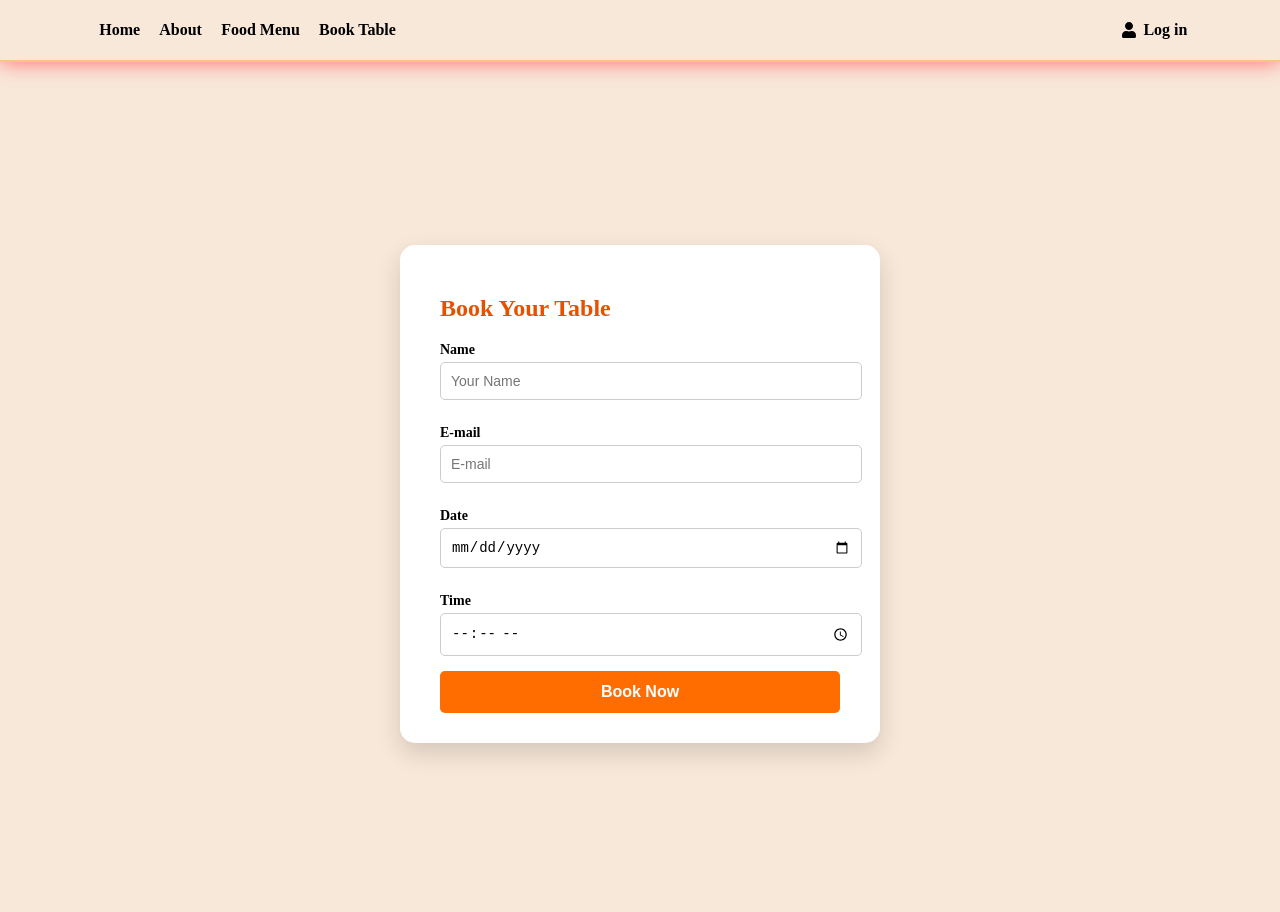
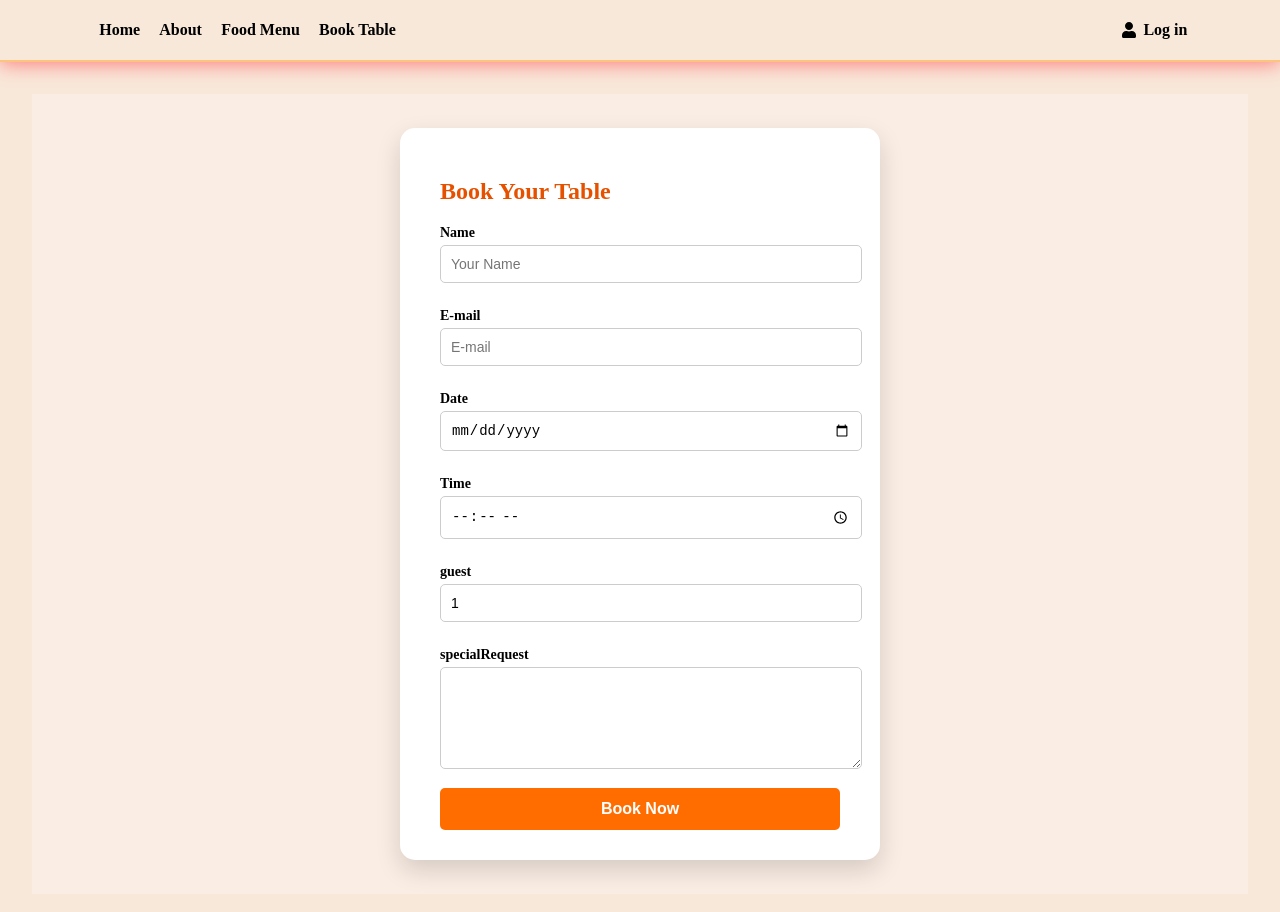
Before and after one commit to AFTKBOIZA/WEB, a Next.js app: page /booking1 in a window 1280 px wide. Shown: the top 912 px of the page. Built offline with nearby package versions, Linux system fonts and the light colour scheme; no server answers.

Commit message:
Updatebook

```diff
--- a/app/booking1/book1.css
+++ b/app/booking1/book1.css
@@ -3,6 +3,7 @@
   justify-content: center;
   align-items: center;
   min-height: 100vh;
+  background: #faede4; /* เพิ่มพื้นหลังเบา ๆ */
 }
 
 .booking-form {
@@ -27,7 +28,8 @@
   display: block;
 }
 
-  .booking-form input {
+.booking-form input,
+.booking-form textarea {
   width: 100%;
   padding: 10px;
   margin-top: 4px;
@@ -35,6 +37,11 @@
   border-radius: 5px;
   border: 1px solid #ccc;
   font-size: 14px;
+  resize: vertical;
+}
+
+.booking-form textarea {
+  min-height: 80px;
 }
 
 .booking-form button {
@@ -47,8 +54,15 @@
   border: none;
   border-radius: 5px;
   cursor: pointer;
+  transition: background-color 0.2s ease-in-out;
 }
 
 .booking-form button:hover {
   background-color: #e65100;
 }
+
+.booking-form p {
+  margin-top: 10px;
+  font-weight: bold;
+  text-align: center;
+}
--- a/app/booking1/page.js
+++ b/app/booking1/page.js
@@ -13,9 +13,11 @@ const BookingPage = () => {
   const [email, setEmail] = useState('');
   const [date, setDate] = useState('');
   const [time, setTime] = useState('');
+  const [guests, setGuests] = useState(1);
+  const [specialRequest, setSpecialRequest] = useState('');
   const [message, setMessage] = useState('');
 
-  const today = new Date().toISOString().split('T')[0]; // 🔸 ใช้เป็น min ของ input
+  const today = new Date().toISOString().split('T')[0];
 
   useEffect(() => {
     const getUser = async () => {
@@ -48,6 +50,8 @@ const BookingPage = () => {
         email,
         booking_date: date,
         booking_time: time,
+        guests,
+        specialRequest, // ใช้ชื่อตรงกับใน Supabase
       },
     ]);
 
@@ -58,6 +62,8 @@ const BookingPage = () => {
       setMessage('✅ Booking successful!');
       setDate('');
       setTime('');
+      setGuests(1);
+      setSpecialRequest('');
     }
   };
 
@@ -88,7 +94,7 @@ const BookingPage = () => {
           <input
             type="date"
             required
-            min={today} // ✅ ป้องกันเลือกวันก่อนหน้า
+            min={today}
             value={date}
             onChange={(e) => setDate(e.target.value)}
           />
@@ -101,6 +107,22 @@ const BookingPage = () => {
             onChange={(e) => setTime(e.target.value)}
           />
 
+          <label>guest</label>
+          <input
+            type="number"
+            min="1"
+            max="20"
+            required
+            value={guests}
+            onChange={(e) => setGuests(parseInt(e.target.value))}
+          />
+
+          <label>specialRequest</label>
+          <textarea
+            value={specialRequest}
+            onChange={(e) => setSpecialRequest(e.target.value)}
+          />
+
           <button type="submit">Book Now</button>
           {message && <p>{message}</p>}
         </form>
```
Lines whose indentation alone changed are shown as unchanged.
